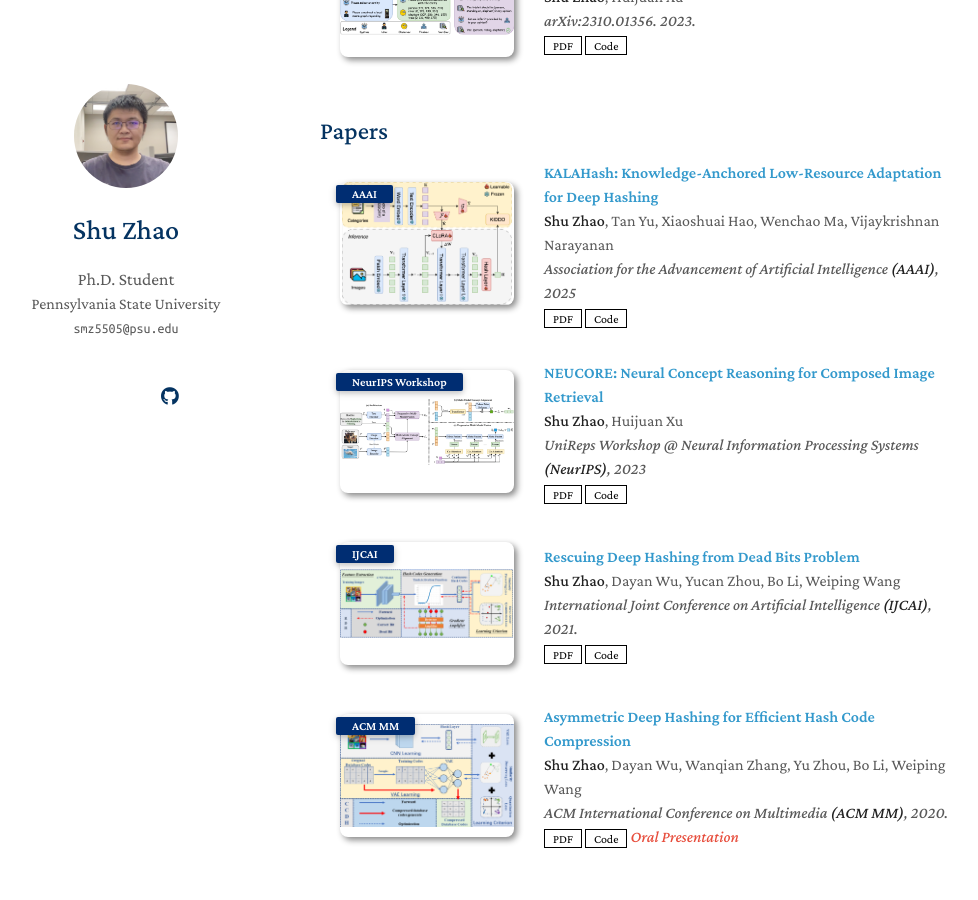
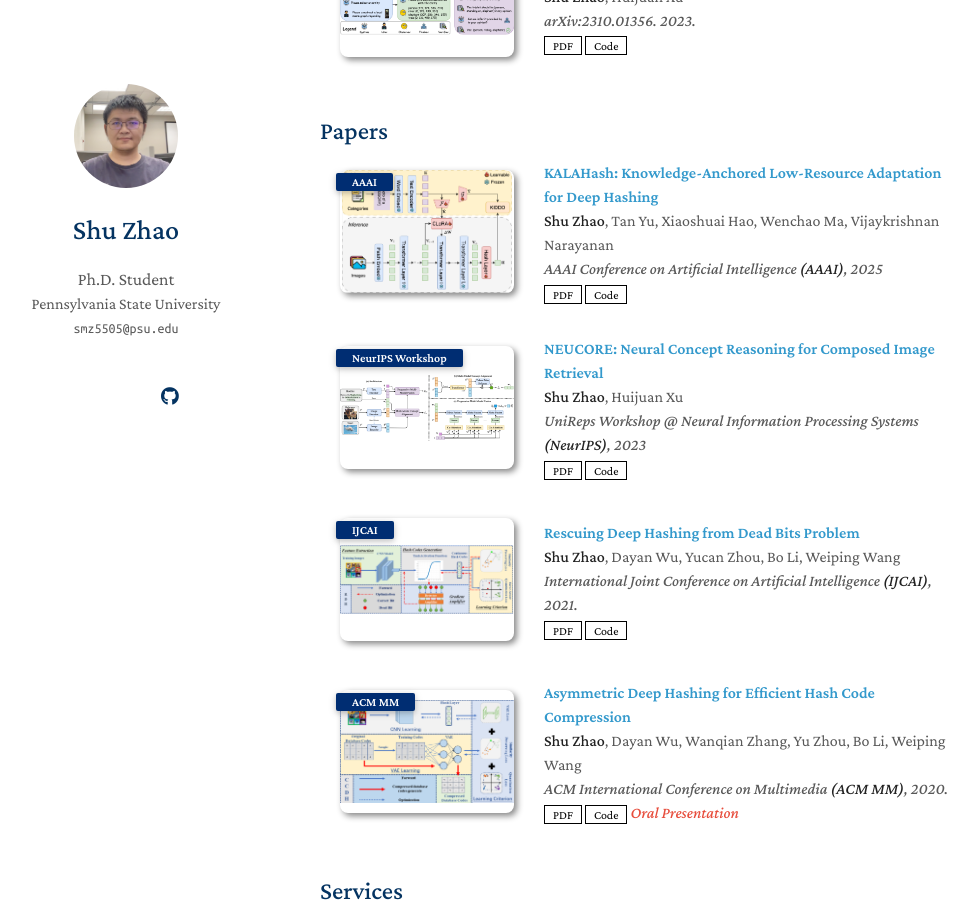
Before and after one commit to Tree-Shu-Zhao/Tree-Shu-Zhao.github.io, a Jekyll site: the page built from index.md, in a window 1280 px wide and 900 px high, scrolled down 870 px. Shown: the whole window, without its empty margins (150-1128 px from the left). Built offline with Jekyll 4.4.1, drawn with Linux system fonts in a browser that asks for light colours; nearby versions of some CDN libraries; a style sheet for code colours, icons or effects is not loaded; our own code applies the rules of GitHub Pages for plain Markdown files.

Commit message:
Update publications.yml

```diff
--- a/_data/publications.yml
+++ b/_data/publications.yml
@@ -18,7 +18,7 @@ main:
   - title: "KALAHash: Knowledge-Anchored Low-Resource Adaptation for Deep Hashing"
     authors: <strong>Shu Zhao</strong>, Tan Yu, Xiaoshuai Hao, Wenchao Ma, Vijaykrishnan Narayanan
     conference_short: AAAI
-    conference: "Association for the Advancement of Artificial Intelligence <strong>(AAAI)</strong>, 2025"
+    conference: "AAAI Conference on Artificial Intelligence <strong>(AAAI)</strong>, 2025"
     pdf: https://shuzhao.me/
     image: ./assets/img/AAAI25_KALAHash.png
     code: https://github.com/Tree-Shu-Zhao/lrh/tree/ano
```
